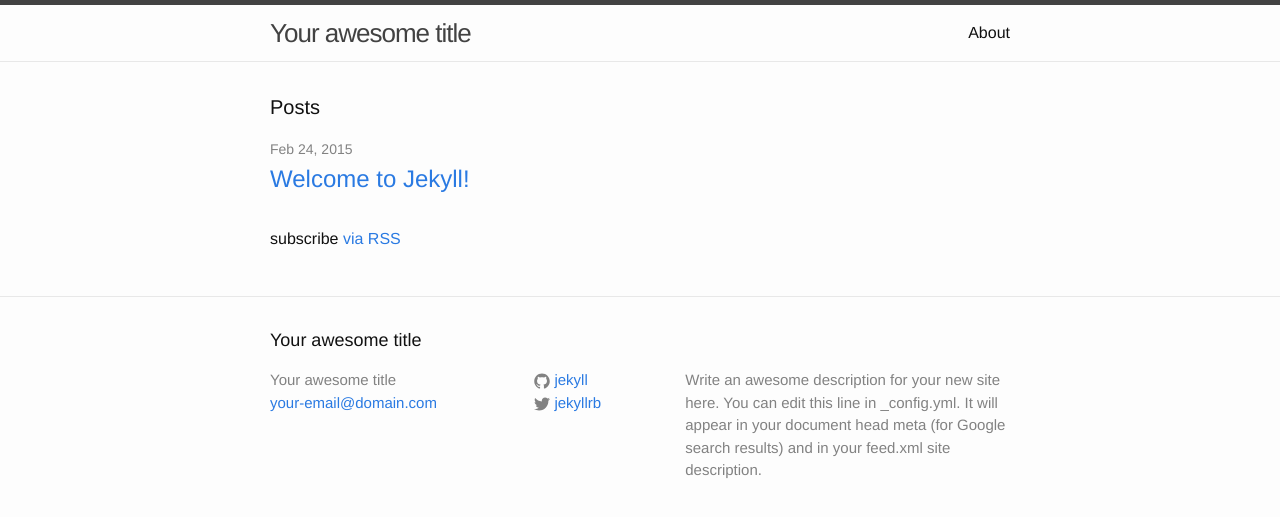
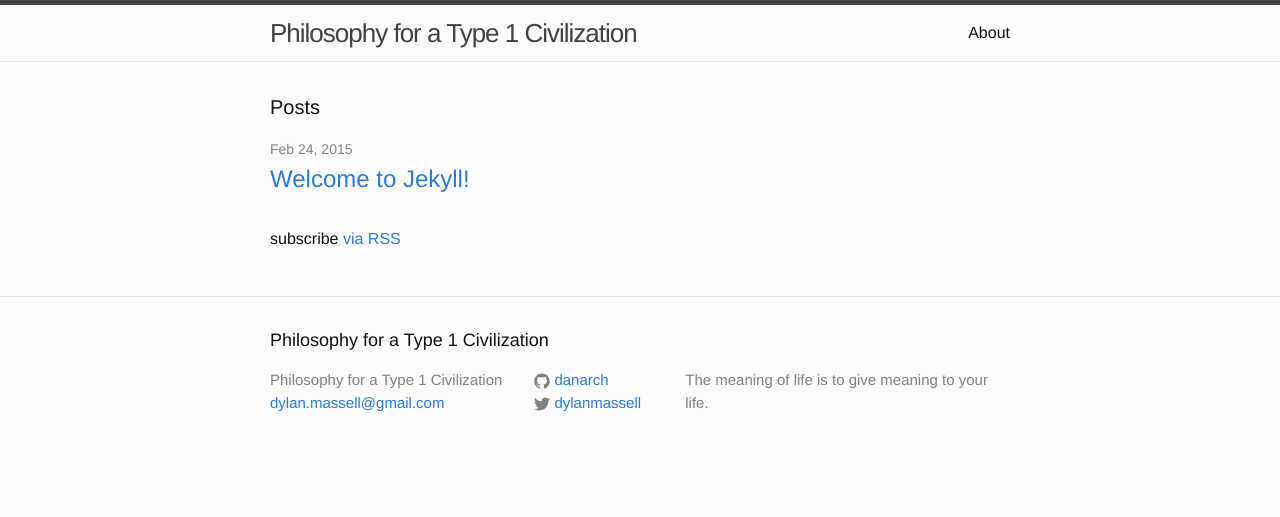
Before and after one commit to danarch/danarch.github.io, a Jekyll site: the page built from index.html, in a window 1280 px wide. Shown: the top 517 px of the page. Built offline with Jekyll 4.4.1, drawn with Linux system fonts in a browser that asks for light colours.

Commit message:
edit config for personal information

```diff
--- a/_config.yml
+++ b/_config.yml
@@ -1,14 +1,12 @@
 # Site settings
-title: Your awesome title
-email: your-email@domain.com
+title: Philosophy for a Type 1 Civilization
+email: dylan.massell@gmail.com
 description: > # this means to ignore newlines until "baseurl:"
-  Write an awesome description for your new site here. You can edit this
-  line in _config.yml. It will appear in your document head meta (for
-  Google search results) and in your feed.xml site description.
+  The meaning of life is to give meaning to your life.
 baseurl: "" # the subpath of your site, e.g. /blog/
 url: "http://yourdomain.com" # the base hostname & protocol for your site
-twitter_username: jekyllrb
-github_username:  jekyll
+twitter_username: dylanmassell
+github_username:  danarch
 
 # Build settings
 markdown: kramdown
```
